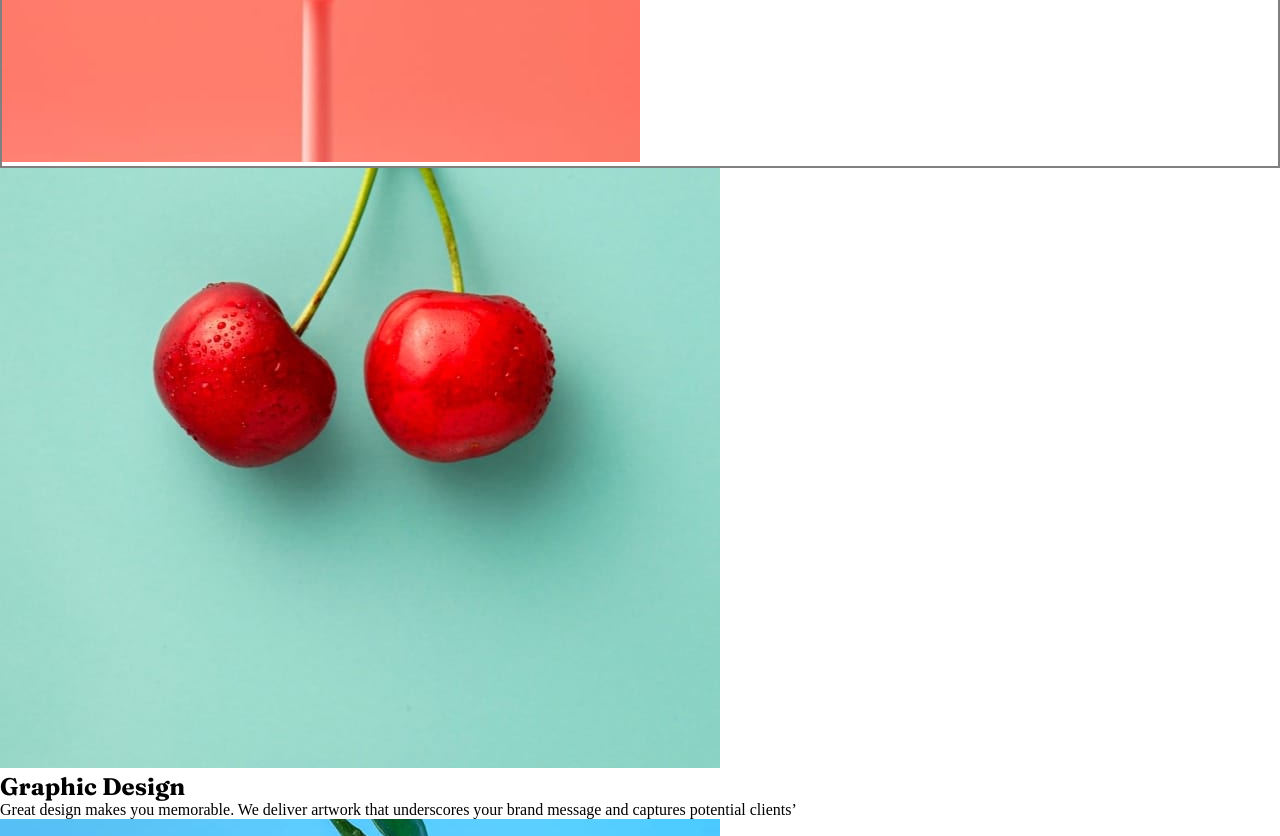
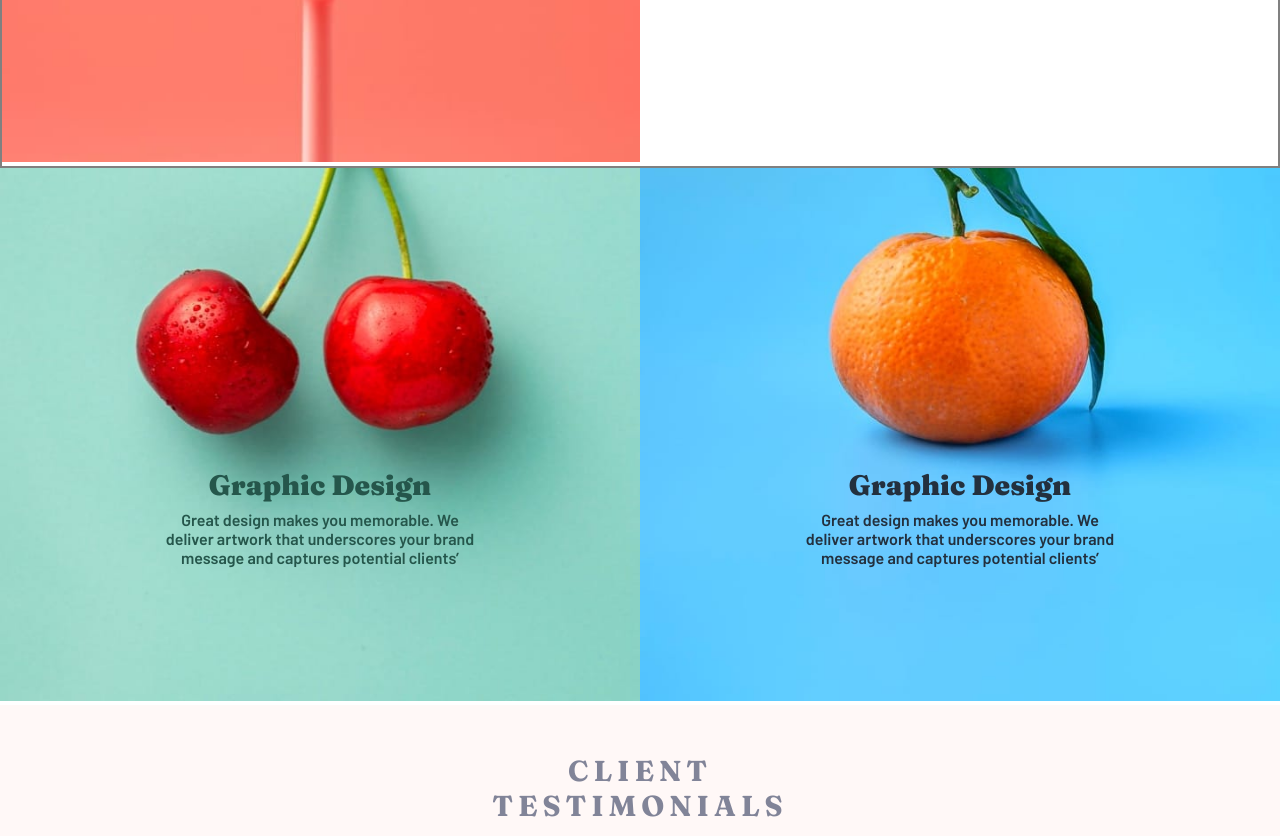
Before and after one commit to IkromBey/Sunny-side-agency-landing-page, a plain HTML site: page index.html in a window 1280 px wide. Shown: the part 1944-2780 px from the top of the page. Drawn offline with Linux system fonts and the light colour scheme.

Commit message:
style overlay text in the last main section

```diff
--- a/css/style.css
+++ b/css/style.css
@@ -121,7 +121,6 @@ header {
 .column {
   position: relative;
   width: 100%;
-  /* max-width: 720px; */
   height: 100%;
   min-height: 650px;
 }
@@ -147,6 +146,63 @@ header {
 .column3 {
   order: 2;
 }
+
+/* LAST MAIN  */
+.last-main__container {
+  display: flex;
+  width: 100%;
+  flex-direction: row;
+  margin: 0 auto;
+}
+.last-main__column {
+  position: relative;
+  width: 100%;
+  height: 100%;
+}
+.overlay-text__block {
+  text-align: center;
+  position: absolute;
+  top: 65%;
+  left: 50%;
+  transform: translate(-50%, -50%);
+}
+.column-left {
+  color: var(--Dark-desaturated-cyan);
+}
+.column-right {
+  color: var(--Very-dark-desaturated-blue);
+}
+.overlay-text__block-title {
+  margin-bottom: 0.5rem;
+  font-size: 1.75rem;
+  font-family: "Fraunces",serif;
+  font-weight: 900;
+
+}
+.overlay-text__block-text {
+  font-size: 1rem;
+  font-family: "Barlow", sans-serif;
+  font-weight: 600;
+}
+.last-main img {
+  object-fit: cover;
+  width: 100%;
+  height: 100%;
+}
+
+
+
+
+
+
+
+
+
+
+
+
+
+
 
 
 /* .last-column {
--- a/index.html
+++ b/index.html
@@ -81,34 +81,36 @@
     </div> <!--main-->
 
     <div class="last-main">
+      <article class="last-main__container">
          <div class="last-main__column column-left">
            <img src="images/desktop/image-graphic-design.jpg" alt="image of cherry" class="last-main__column-img">
 
            <div class="overlay-text__block">
              <div>
-              <h2>Graphic Design</h2>
-              <p>Great design makes you memorable. We deliver artwork that underscores your brand message and captures
+               <h2 class="overlay-text__block-title">Graphic Design</h2>
+               <p class="overlay-text__block-text">Great design makes you memorable. We deliver artwork that
+                 underscores your brand message and captures
                  potential clients’</p>
              </div>
-          </div> <!--overlay text block-->
-      </div> <!--column left-->
+           </div>
+           <!--overlay text block-->
+         </div>
+         <!--column left-->
 
          <div class="last-main__column column-right">
            <img src="images/desktop/image-photography.jpg" alt="image of orange" class="last-main__column-img">
 
            <div class="overlay-text__block">
              <div>
-             <h2>Graphic Design</h2>
-             <p>Great design makes you memorable. We deliver artwork that underscores your brand message and captures
+               <h2 class="overlay-text__block-title">Graphic Design</h2>
+               <p class="overlay-text__block-text">Great design makes you memorable. We deliver artwork that underscores your brand message and captures
                  potential clients’</p>
              </div>
            </div>
            <!--overlay text block-->
          </div>
          <!--column right-->
-
-
-
+      </article>
     </div> <!--last main-->
 
 
```
Lines whose indentation alone changed are shown as unchanged.
